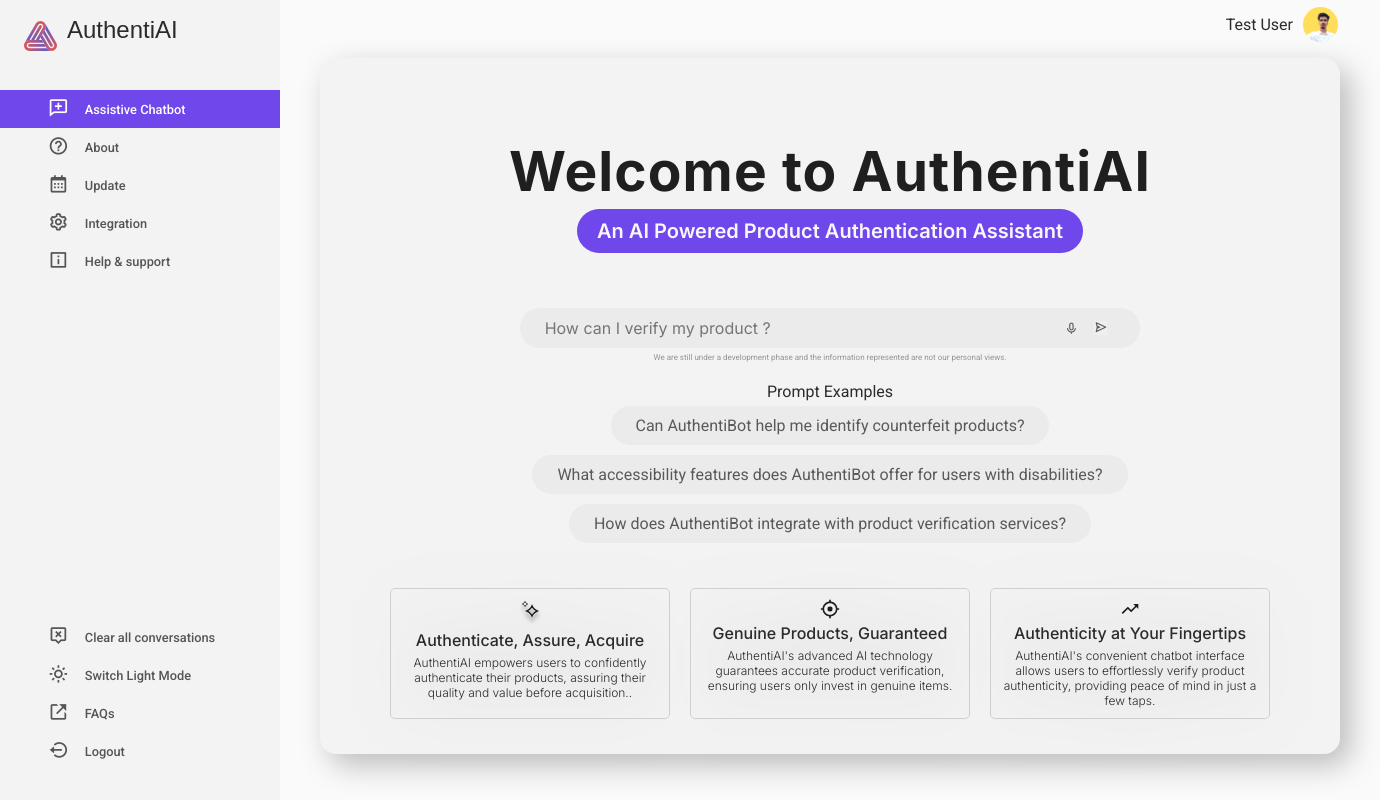
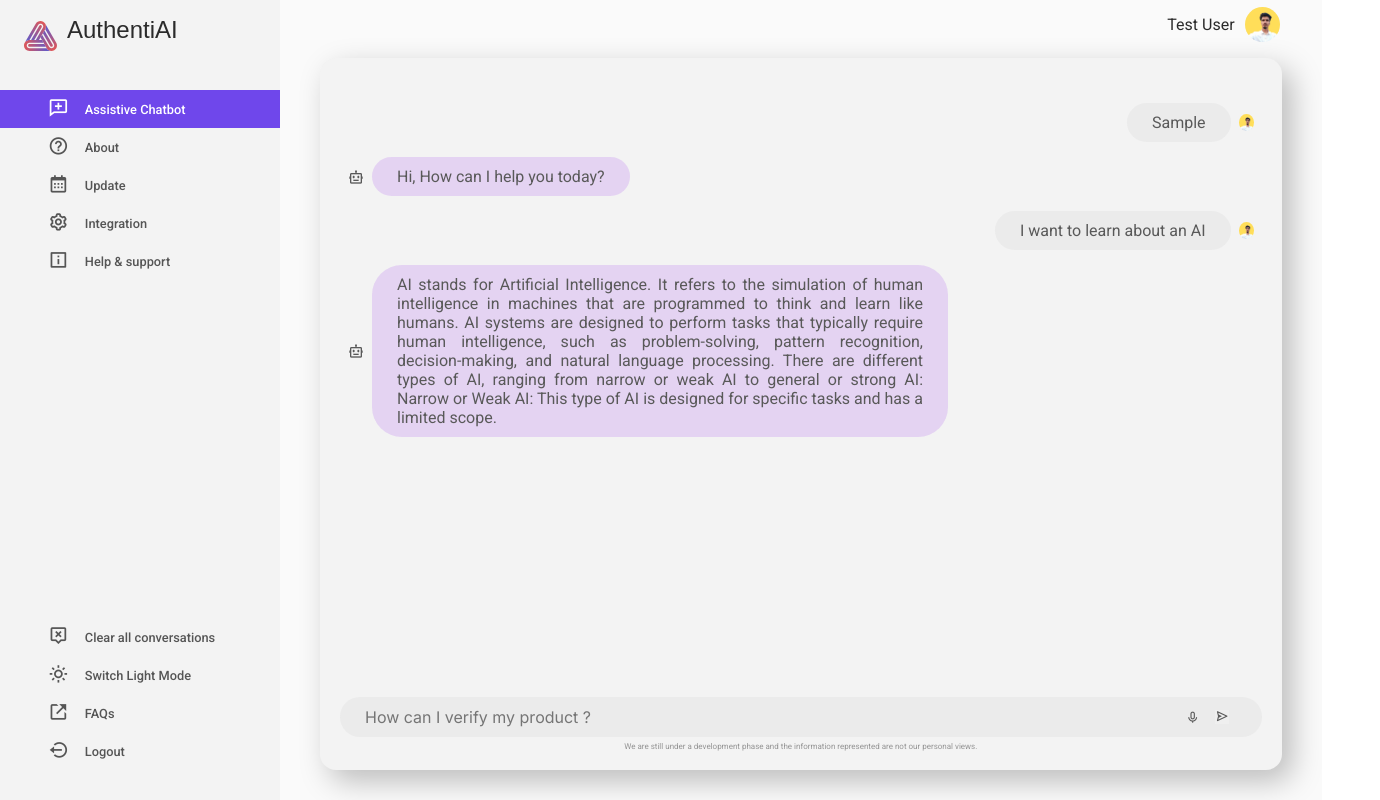
Before and after one commit to rajeshpanjiyar/AuthentiAI-web, a React (Create React App) app: page / in a window 1280 px wide. Both pictures are taken after typing "Sample" into the empty fields and a click on the button 1100 px from the left and 327 px from the top of the page. Shown: the whole page, 1380 px wide, since content can reach past the window. Built offline with nearby package versions, Linux system fonts and the light colour scheme; a web font is replaced by a local one.

Commit message:
built basic chat interface

```diff
--- a/src/components/Layout/AppLayout.scss
+++ b/src/components/Layout/AppLayout.scss
@@ -15,6 +15,5 @@
     box-shadow: 10px 11px 30px rgba(0, 0, 0, 0.25);
     border-radius: 16px;
     height: fit-content;
-    min-height: 87vh;
-    padding-bottom: 20px;
+    min-height: 89vh;
   }
--- a/src/pages/Main/Main.jsx
+++ b/src/pages/Main/Main.jsx
@@ -11,11 +11,22 @@ const promptExamples = [
 const Main = () => {
   const [inputValue, setInputValue] = useState("");
   const [isListening, setIsListening] = useState(false);
+  const [chatting, setChatting] = useState(false);
+  const [chats, setChats] = useState([
+    "Hello",
+    "Hi, How can I help you today?",
+    "I want to learn about an AI",
+    "AI stands for Artificial Intelligence. It refers to the simulation of human intelligence in machines that are programmed to think and learn like humans. AI systems are designed to perform tasks that typically require human intelligence, such as problem-solving, pattern recognition, decision-making, and natural language processing. There are different types of AI, ranging from narrow or weak AI to general or strong AI: Narrow or Weak AI: This type of AI is designed for specific tasks and has a limited scope." ]);
 
   const handleSubmit = (e) => {
     e.preventDefault();
-    alert("Form submitted with value:" + inputValue);
+    setChatting(true);
     setInputValue("");
+
+    //TODO: Remove when our product is furnished with real data
+    const arr = chats;
+    arr[0] = inputValue;
+    setChats(arr);
   };
 
   const handleVoiceInput = () => {
@@ -52,23 +63,65 @@ const Main = () => {
   };
 
   const handlePromptExampleClick = (index) => {
-    alert(`Prompt: ${promptExamples[index]}`);
+    setChatting(true);
+
+    //TODO: Remove when our product is furnished with real data
+    const arr = chats;
+    arr[0] = promptExamples[index];
+    setChats(arr);
   };
 
   return (
-    <div className="main">
-      <div className="main-upper">
+    <div className={!chatting ? "main" : ""}>
+      {chatting && (
+        <div className="chat-container">
+          {chats.map((item, index) => (
+            <div
+              className={index % 2 === 0 ? "chat-item-right" : "chat-item-left"}
+            >
+              {index % 2 === 0 ? (
+                <img
+                  src="profile.png"
+                  class="user-chat-icon"
+                  alt="User Profile"
+                />
+              ) : (
+                <i className="bx bx-bot"></i>
+              )}
+              <div
+                className={
+                  index % 2 === 0 ? "chat-section-right" : "chat-section-left"
+                }
+                key={index}
+              >
+                {item}
+              </div>
+            </div>
+          ))}
+        </div>
+      )}
+      <div>
+        {!chatting && (
+          <div className="title-section">
             <div className="heading">Welcome to AuthentiAI</div>
             <div className="title">
               An AI Powered Product Authentication Assistant
             </div>
-        <form onSubmit={handleSubmit} className="button-row">
+          </div>
+        )}
+
+        <form
+          onSubmit={handleSubmit}
+          className="button-row"
+          style={{ width: chatting ? "72vw" : "" }}
+        >
           <input
             type="text"
             value={inputValue}
             onChange={handleInputChange}
             placeholder="How can I verify my product ?"
             className="text-input"
+            style={{ width: chatting ? "63vw" : "" }}
           />
           <div className="voice-button-right">
             <div className="voice-button-container">
@@ -90,11 +143,15 @@ const Main = () => {
             <button type="submit" className="bx bx-send submit-button"></button>
           </div>
         </form>
-        <div style={{ fontSize: "8px", color: "rgba(15, 15, 15, 0.41)" }}>
+
+        <div
+          className="disclaimer"
+        >
           We are still under a development phase and the information represented
           are not our personal views.
         </div>
       </div>
+      {!chatting && (
         <div className="prompt-section">
           <div>Prompt Examples</div>
           {promptExamples.map((item, index) => (
@@ -107,10 +164,12 @@ const Main = () => {
             </Link>
           ))}
         </div>
+      )}
+      {!chatting && (
         <div className="card-container">
           <div className="card">
             <div>
-            <img src="star.svg" alt="Star Logo"/>
+              <img src="star.svg" alt="Star Logo" />
             </div>
             <div className="card-title">Authenticate, Assure, Acquire</div>
             <div className="card-content">
@@ -135,11 +194,12 @@ const Main = () => {
             <div className="card-title">Authenticity at Your Fingertips</div>
             <div className="card-content">
               AuthentiAI's convenient chatbot interface allows users to
-            effortlessly verify product authenticity, providing peace of mind in
-            just a few taps.
+              effortlessly verify product authenticity, providing peace of mind
+              in just a few taps.
             </div>
           </div>
         </div>
+      )}
     </div>
   );
 };
--- a/src/pages/Main/Main.scss
+++ b/src/pages/Main/Main.scss
@@ -12,15 +12,22 @@
     background: #6F47EB;
     border-radius: 50px;
     padding: 10px 20px;
-    margin: 5px;
+    margin: 5px 5px 50px 5px;
     width: fit-content;
     font-family: 'Inter';
-    font-weight: 600;
     font-size: 20px;
     color: #F7F7F7;
 }
 
-.main-upper {
+.title-section {
+    display: flex;
+    flex-direction: column;
+    justify-content: center;
+    align-items: center;
+    text-align: center;
+}
+
+.main {
     display: flex;
     flex-direction: column;
     justify-content: center;
@@ -43,8 +50,8 @@
     color: #595959;
 }
 
-.button-row{
-    margin-top: 50px;
+.button-row {
+    margin-top: 15px;
 }
 
 .text-input {
@@ -92,6 +99,12 @@
     text-align: center;
 }
 
+.disclaimer {
+    font-size: 8px;
+    color: rgba(15, 15, 15, 0.41);
+    text-align: center;
+}
+
 .card-container {
     display: flex;
     flex-direction: row;
@@ -125,3 +138,65 @@
     text-align: center;
 
 }
+
+//****************
+// Chat Interface
+//****************
+
+.chat-container {
+    height: fit-content;
+    min-height: 78vh;
+    max-height: 78vh;
+    overflow-y: scroll;
+    border-radius: 16px;
+    padding: 30px 0px;
+}
+
+.chat-item-right {
+    display: flex;
+    flex-direction: row-reverse;
+    margin: 15px 20px;
+    align-items: center;
+    text-align: justify;
+    color: #595959;
+}
+
+.chat-item-left {
+    display: flex;
+    flex-direction: row;
+    margin: 15px 20px;
+    text-align: justify;
+    align-items: center;
+    color: #595959;
+
+}
+
+.chat-section-left {
+    max-width: 45vw;
+    background: rgba(195, 142, 238, 0.32);
+    border-radius: 30px;
+    padding: 10px 25px;
+}
+
+
+.chat-section-right {
+    max-width: 45vw;
+    background: rgba(217, 217, 217, 0.32);
+    border-radius: 30px;
+    padding: 10px 25px;
+}
+
+.user-chat-icon {
+    width: 15px;
+    border-radius: 50%;
+    object-fit: cover;
+    margin: 8px;
+}
+
+.bx-bot {
+    margin: 8px;
+}
+
+.chat-user-prompt {
+    background-color: #1f1f1f14;
+}
```
Lines whose indentation alone changed are shown as unchanged.
